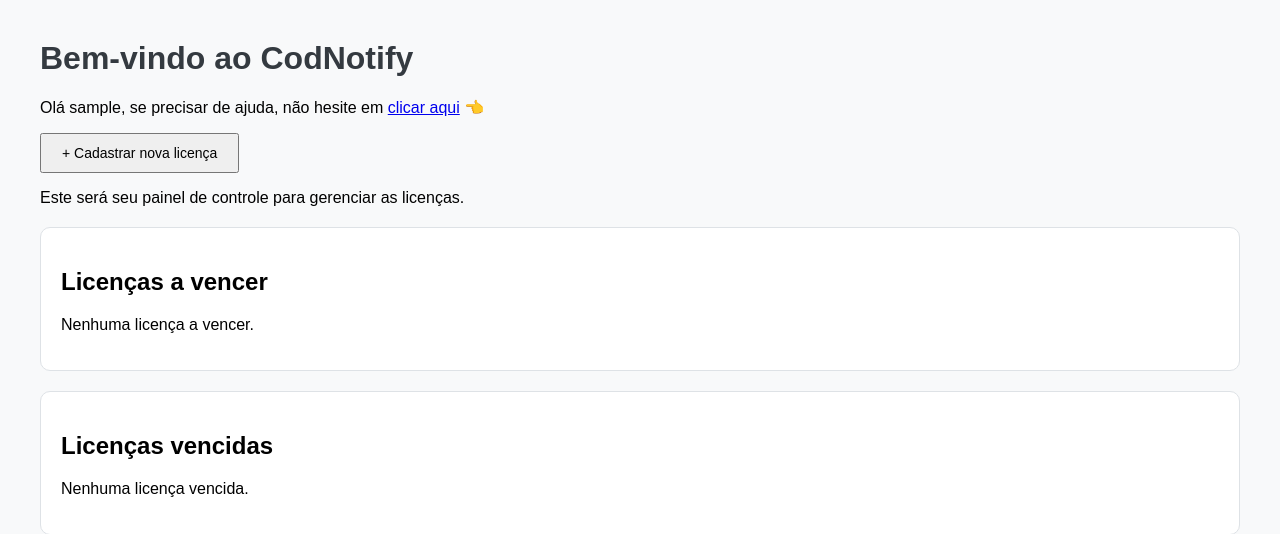
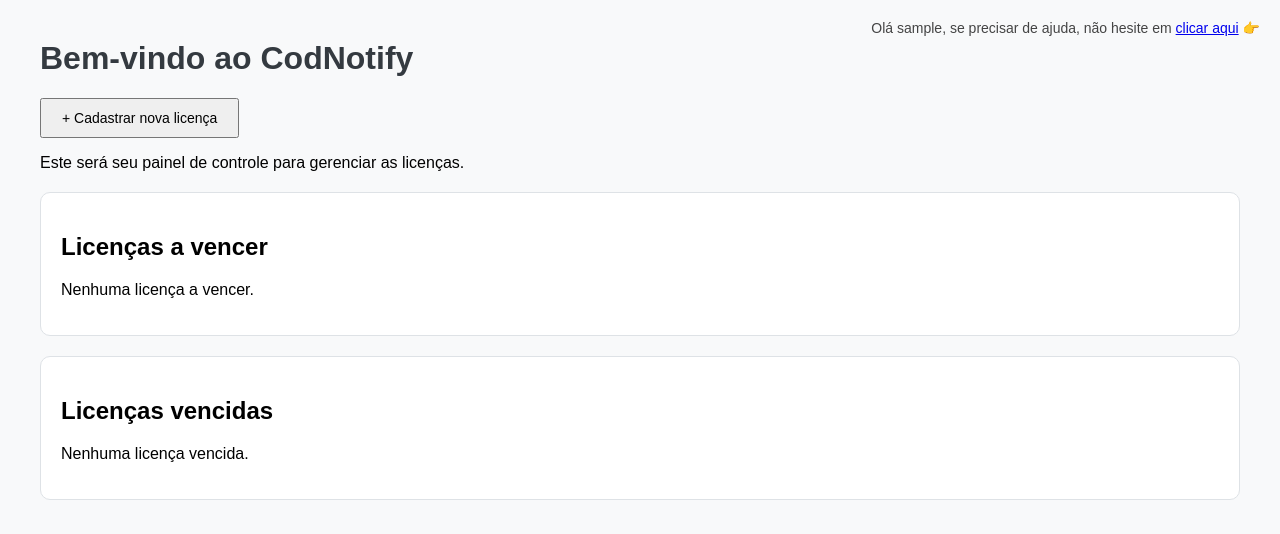
Before and after one commit to Cortex-ia-tech/Notify-App, a Flask app: page / in a window 1280 px wide. Shown: the top 534 px of the page. Run offline with Flask 3, Linux system fonts and the light colour scheme; the visitor is signed in with stand-in values (Sample User, id 1); data that the repository does not hold is empty; some libraries are stand-ins or nearby versions.

Commit message:
insere nome do usuário logado ao lado direito superior e link para suporte

```diff
--- a/templates/home.html
+++ b/templates/home.html
@@ -1,82 +1,28 @@
-<!-- <!DOCTYPE html>
-<html lang="pt-br">
-<head>
-    <meta charset="UTF-8">
-    <title>CodNotify - Home</title>
-    <link rel="stylesheet" href="/static/style.css">
-</head>
-<body>
-    <h1>Bem-vindo ao CodNotify</h1>
-        <p style="margin-top: 10px;">
-            <a href="/cadastrar">
-                <button style="padding: 10px 20px; font-size: 14px;">+ Cadastrar nova licença</button>
-            </a>
-        </p>
-
-        <p>Este será seu painel de controle para gerenciar as licenças.</p>
-
-        <div class="quadro">
-    <h2>Licenças a vencer</h2>
-        {% if a_vencer %}
-            <ul>
-            {% for id_, nome, data in a_vencer %}
-                <li>{{ nome }} - vence em {{ data.strftime('%d/%m/%Y') }}
-                    - <a href="/editar/{{ id_ }}">Editar</a>
-                </li>
-            {% endfor %}
-            </ul>
-        {% else %}
-            <p>Nenhuma licença a vencer.</p>
-        {% endif %}
-        </div>
-
-        <div class="quadro">
-    <h2>Licenças vencidas</h2>
-        {% if vencidas %}
-            <ul>
-            {% for id_, nome, data in vencidas %}
-                <li>{{ nome }} - venceu em {{ data.strftime('%d/%m/%Y') }}
-                    - <a href="/editar/{{ id_ }}">Editar</a>
-                </li>
-            {% endfor %}
-            </ul>
-        {% else %}
-            <p>Nenhuma licença vencida.</p>
-        {% endif %}
-        </div>
-
-
-        <footer style="text-align: center; margin-top: 50px;">
-        <p style="font-size: 15px; color: #686868;">
-            SkyNotify 2025 – Desenvolvido por SkyNet Business Intelligence ® <br> Todos os direitos reservados.
-        </p>
-        </footer>
-
-
-
-</body>
-</html>  -->
-
-
 <!DOCTYPE html>
 <html lang="pt-br">
 <head>
     <meta charset="UTF-8">
     <title>CodNotify - Home</title>
     <link rel="stylesheet" href="/static/style.css">
+    <style>
+        .usuario-logado {
+            position: absolute;
+            top: 20px;
+            right: 20px;
+            font-size: 14px;
+            color: #444;
+        }
+    </style>
 </head>
 <body>
-    <header class="main-header">
-        <h1>Bem-vindo ao CodNotify</h1>
-        {% if session.get('nome_usuario') %}
-            <div class="user-greeting">
-                <p>Olá {{ session['nome_usuario'] }}, se precisar de ajuda, não hesite em
-                    <a href="/suporte">clicar aqui</a> 👈
-                </p>
-            </div>
-        {% endif %}
-    </header>
+    {% if session.nome_usuario %}
+    <div class="usuario-logado">
+        Olá {{ session.nome_usuario }}, se precisar de ajuda, não hesite em
+        <a href="/suporte">clicar aqui</a> 👉
+    </div>
+    {% endif %}
 
+    <h1>Bem-vindo ao CodNotify</h1>
     <p style="margin-top: 10px;">
         <a href="/cadastrar">
             <button style="padding: 10px 20px; font-size: 14px;">+ Cadastrar nova licença</button>
@@ -120,6 +66,5 @@
             SkyNotify 2025 – Desenvolvido por SkyNet Business Intelligence ® <br> Todos os direitos reservados.
         </p>
     </footer>
-
 </body>
 </html>
```
